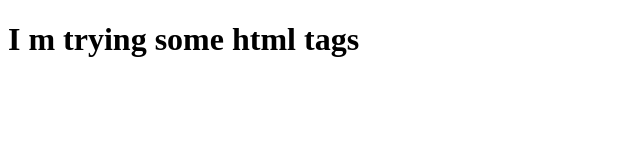
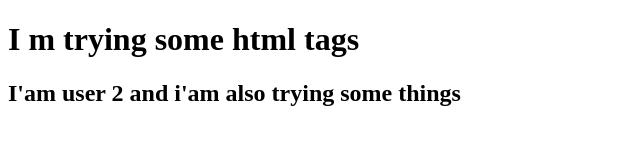
Before and after one commit to aymensellaouti/gitCollab, a plain HTML site: page index.html in a window 1280 px wide. Shown: the whole page, without its empty margins (0-640 px from the left). Drawn offline with Linux system fonts and the light colour scheme.

Commit message:
user2 first commit firstBranch

```diff
--- a/index.html
+++ b/index.html
@@ -7,5 +7,6 @@
   </head>
   <body>
     <h1>I m trying some html tags</h1>
+    <h2>I'am user 2 and i'am also trying some things</h2>
   </body>
 </html>
```
